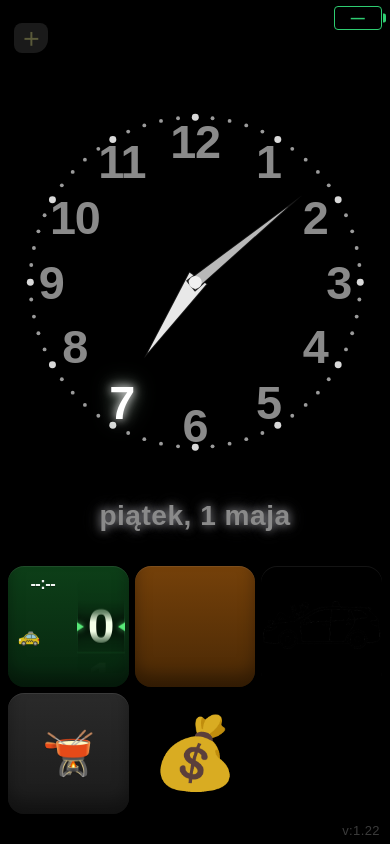
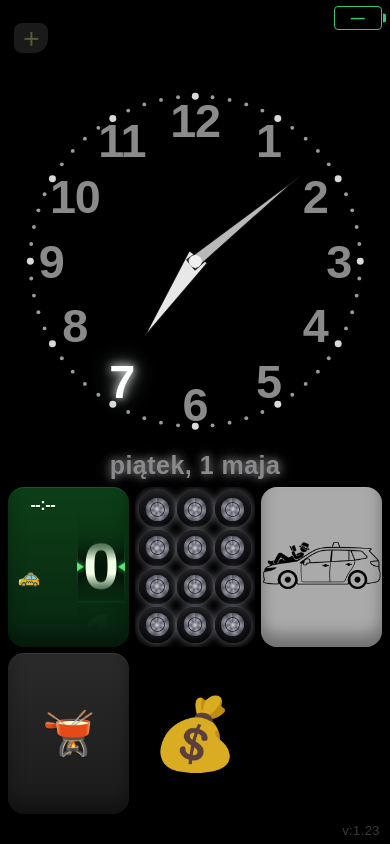
Before and after one commit to BG-user-OK/ZegarDoTAXI_v1.10, a plain HTML site: page index.html in a window 390 px wide. Drawn offline with Linux system fonts and the light colour scheme.

Commit message:
Add files via upload

```diff
--- a/index.html
+++ b/index.html
@@ -164,12 +164,12 @@
     .date-display{
       width:100%;
       text-align:center;
-      font-size:clamp(27px, 7.2vw, 40px);
+      font-size:clamp(24px, 6.4vw, 36px);
       font-weight:800;
       color:var(--dial-number);
       letter-spacing:.5px;
-      padding:6px 0;
-      line-height:1.05;
+      padding:0;
+      line-height:1;
       text-shadow:
         0 0 8px rgba(220,220,225,.55),
         0 0 16px rgba(200,200,210,.35),
@@ -212,7 +212,7 @@
     }
     .btn{
       position:relative; border:none; border-radius:16px;
-      aspect-ratio:1/1; min-height:84px;
+      aspect-ratio:1/1.33; min-height:108px;
       box-shadow: inset 0 1px 0 rgba(255,255,255,.08),
                   inset 0 -12px 16px rgba(0,0,0,.34),
                   0 0 0 1px rgba(0,0,0,.55);
@@ -583,7 +583,17 @@
                   0 0 0 1px rgba(255,154,31,.55);
     }
 
-    .exercise-btn{ background:linear-gradient(180deg,var(--btn-ex-off-1),var(--btn-ex-off-2)); }
+    .exercise-btn{
+      background:#000;
+      box-shadow:none;
+    }
+    .exercise-btn.flash .wheel{
+      animation:wheelFlash .8s ease;
+    }
+    @keyframes wheelFlash{
+      0%, 100% { box-shadow:0 0 8px rgba(220,220,235,.35), inset 0 -3px 6px rgba(0,0,0,.7), inset 0 2px 4px rgba(255,255,255,.15); }
+      50% { box-shadow:0 0 20px rgba(56,200,102,.7), 0 0 30px rgba(56,200,102,.4), inset 0 -3px 6px rgba(0,0,0,.7), inset 0 2px 4px rgba(255,255,255,.15); }
+    }
 
     /* === Siatka kół (zamiast biegacza) === */
     .wheels-grid{
@@ -697,34 +707,51 @@
                   0 0 0 1px rgba(255,90,71,.52);
     }
 
-    .break-btn{ background:linear-gradient(180deg,var(--btn-break-off-1),var(--btn-break-off-2)); }
-    /* Obrazek "przerwa" - widoczny gdy spoczynek; znika gdy przerwa aktywna lub po jej zakończeniu (jest dane) */
+    /* === Przerwa - jasnoszare tło, obrazek (auto+człowiek) wypełnia środek === */
+    .break-btn{
+      background:#aaaaaa;
+      transition:background .25s ease;
+    }
     .break-img{
       position:absolute;
       inset:0;
       width:100%; height:100%;
-      object-fit:cover;
+      object-fit:contain;
       z-index:1;
       pointer-events:none;
-      display:none;
-    }
-    .break-btn.has-img{
-      background:#000;
-    }
-    .break-btn.has-img .break-img{
-      display:block;
-    }
-    /* Gdy przerwa jest aktywna lub mamy do pokazania liczbę - obrazek znika i widać klasyczny przycisk */
-    .break-btn.on .break-img,
-    .break-btn.has-data .break-img{
-      display:none;
-    }
-    .break-btn.has-data{
+    }
+    .break-btn.no-img{
       background:linear-gradient(180deg,var(--btn-break-off-1),var(--btn-break-off-2));
     }
-    /* Emoji klepsydry również ukrywamy gdy mamy obrazek (i nie jest aktywne ani z danymi) */
-    .break-btn.has-img:not(.on):not(.has-data) #breakEmoji{
-      display:none;
+    /* Strefy tekstowe - górna 1/3 dla sumy, dolna 1/3 dla bieżącej przerwy */
+    .break-top-zone, .break-bot-zone{
+      position:absolute;
+      left:0; right:0;
+      height:33%;
+      display:flex;
+      align-items:center;
+      justify-content:center;
+      font-size:clamp(28px, 7.5vw, 44px);
+      font-weight:900;
+      color:#1a1a1a;
+      letter-spacing:-1px;
+      z-index:3;
+      pointer-events:none;
+      text-shadow:
+        0 0 6px rgba(255,255,255,.85),
+        0 1px 0 rgba(255,255,255,.6);
+      font-variant-numeric:tabular-nums;
+    }
+    .break-top-zone{ top:0; }
+    .break-bot-zone{ bottom:0; }
+    /* Miganie podczas aktywnej przerwy: jasnoszare ↔ żółty - obrazek pozostaje */
+    .break-btn.on{
+      background:#ffe84d !important;
+      box-shadow:
+        inset 0 1px 0 rgba(255,255,255,.22),
+        inset 0 -12px 16px rgba(0,0,0,.1),
+        0 0 24px rgba(255,232,77,.55),
+        0 0 0 1px rgba(255,232,77,.55);
     }
     .break-btn.on{
       background:linear-gradient(180deg,var(--btn-break-on-1),var(--btn-break-on-2));
@@ -1226,12 +1253,9 @@
         <div class="lp-ring"></div>
         <img src="Photos/przerwa.png" alt="Przerwa" class="break-img" id="breakImg"
              onload="this.parentElement.classList.add('has-img')"
-             onerror="this.remove()" />
-        <div class="mini-corner" id="breakSumMini"></div>
-        <div class="btn-inner">
-          <div class="center-big" id="breakCenter"></div>
-        </div>
-        <div class="emoji" id="breakEmoji">⌛</div>
+             onerror="this.style.display='none';this.parentElement.classList.add('no-img')" />
+        <div class="break-top-zone" id="breakTopZone"></div>
+        <div class="break-bot-zone" id="breakBotZone"></div>
       </button>
 
       <button class="btn pot-btn" id="potBtn" type="button">
@@ -1259,7 +1283,7 @@
   <div class="overlay" id="overlay"></div>
 
   <button class="install-btn" id="installBtn" type="button">📥 Zainstaluj</button>
-  <div class="version">v:1.22</div>
+  <div class="version">v:1.23</div>
 
   <script>
     const LS_KEY = 'tarcza_state_v1';
@@ -1642,14 +1666,14 @@
       const workStartMini=document.getElementById('workStartMini');
       const workEndMini=document.getElementById('workEndMini');
       const exBtn=document.getElementById('exerciseBtn');
-      const breakSumMini=document.getElementById('breakSumMini');
-      const breakCenter=document.getElementById('breakCenter');
+      const breakTopZone=document.getElementById('breakTopZone');
+      const breakBotZone=document.getElementById('breakBotZone');
 
       if(startWorkMinutes===null){
         workStartMini.textContent='--:--';
         workEndMini.textContent='';
-        breakSumMini.textContent='';
-        breakCenter.textContent='';
+        breakTopZone.textContent='';
+        breakBotZone.textContent='';
         workBtn.classList.remove('overtime');
         renderWorkRoller(0);
         renderWheels(0);
@@ -1659,21 +1683,17 @@
         const totalBreak=getTotalBreakMinutes(true);
         workStartMini.textContent=formatHHMM(startWorkMinutes);
         workEndMini.textContent=endWorkMinutes!==null?formatHHMM(endWorkMinutes):'';
-        breakSumMini.textContent=totalBreak!==0?formatCompactSigned(totalBreak):'';
-        breakCenter.textContent=breakActive?formatCompact(getActiveBreakMinutes()):'';
+        // Suma przerw - górna 1/3 (jeśli >0 lub jeśli była korekta)
+        breakTopZone.textContent = totalBreak !== 0 ? formatCompactSigned(totalBreak) : '';
+        // Bieżąca przerwa - dolna 1/3 (tylko gdy aktywna)
+        breakBotZone.textContent = breakActive ? formatCompact(getActiveBreakMinutes()) : '';
         workBtn.classList.toggle('overtime', net>480);
         renderWorkRoller(Math.max(0,net));
         renderWheels(ex);
       }
 
       const breakBtn=document.getElementById('breakBtn');
-      breakBtn.classList.remove('on','has-data');
-      // Czy mamy jakieś dane na breakBtn? (suma >0 lub aktywna przerwa)
-      const breakHasData = (
-        (startWorkMinutes!==null) &&
-        (breakActive || getTotalBreakMinutes(true) !== 0)
-      );
-      if(breakHasData) breakBtn.classList.add('has-data');
+      breakBtn.classList.remove('on');
       if(endWorkMinutes===null && breakActive && blinkState){
         breakBtn.classList.add('on');
       }
@@ -1684,20 +1704,17 @@
     }
 
     // === Render kół (12 sztuk, każde = 5 minut) ===
-    // Stan: ile minut minęło od ostatnich ćwiczeń
-    // 0..5 → 12 kół, 5..10 → 11 kół, ... 55..60 → 1 koło
-    // 60+ → tryb "overage" (czerwony licznik nadwyżki minut, max 500min)
-    let _lastWheelsCount = 12;  // do animacji znikania
+    // wheels DOM zawiera wszystkie aktualnie widoczne (i znikające) koła.
+    // _wheelsState.count = ile kół ma być widocznych docelowo
+    let _wheelsState = { count: 12, initialized: false };
     function renderWheels(elapsedMinutes){
       const grid = document.getElementById('wheelsGrid');
       const exBtn = document.getElementById('exerciseBtn');
 
       if(!startWorkMinutes){
-        // Praca nieuruchomiona - pokazujemy 12 kół (stan początkowy)
         elapsedMinutes = 0;
       }
-
-      // Limit 500 minut - powyżej zatrzymujemy (porzucona aplikacja)
+      // Limit 500 minut - powyżej zatrzymujemy
       if(elapsedMinutes > 500) elapsedMinutes = 500;
 
       const wheelsLeft = Math.max(0, 12 - Math.floor(elapsedMinutes / 5));
@@ -1711,7 +1728,42 @@
       }
       exBtn.classList.remove('overage');
 
-      // Layout per liczba kół: ile kolumn × ile rzędów
+      // Pierwszy render: zbuduj 12 kół od razu
+      if(!_wheelsState.initialized){
+        buildWheelsGrid(wheelsLeft);
+        _wheelsState.count = wheelsLeft;
+        _wheelsState.initialized = true;
+        return;
+      }
+
+      // Jeśli liczba urosła (reset, klik) - rebuild
+      if(wheelsLeft > _wheelsState.count){
+        buildWheelsGrid(wheelsLeft);
+        _wheelsState.count = wheelsLeft;
+        return;
+      }
+      // Jeśli się nie zmieniła - nic nie rób
+      if(wheelsLeft === _wheelsState.count) return;
+
+      // Liczba zmalała - animuj znikanie pierwszych "diff" kół
+      const diff = _wheelsState.count - wheelsLeft;
+      _wheelsState.count = wheelsLeft;
+      // Pierwsze `diff` kół (od góry-lewej) dostają animację vanishing
+      const wheels = grid.querySelectorAll('.wheel:not(.vanishing)');
+      for(let i = 0; i < diff && i < wheels.length; i++){
+        wheels[i].classList.add('vanishing');
+      }
+      // Po zakończeniu animacji (3s) - rebuild w nowym layoucie
+      setTimeout(()=>{
+        // Sprawdź czy stan nie zmienił się w międzyczasie
+        if(_wheelsState.count === wheelsLeft){
+          buildWheelsGrid(wheelsLeft);
+        }
+      }, 3050);
+    }
+
+    function buildWheelsGrid(count){
+      const grid = document.getElementById('wheelsGrid');
       const layouts = {
         12: { cols:3, rows:4 },
         11: { cols:3, rows:4 },
@@ -1726,34 +1778,7 @@
         2:  { cols:2, rows:1 },
         1:  { cols:1, rows:1 }
       };
-      const lay = layouts[wheelsLeft] || { cols:3, rows:4 };
-      grid.style.gridTemplateColumns = `repeat(${lay.cols}, 1fr)`;
-      grid.style.gridTemplateRows = `repeat(${lay.rows}, 1fr)`;
-
-      // Buduj DOM jeśli liczba się zmienia
-      if(_lastWheelsCount !== wheelsLeft){
-        // Animacja znikania: pokaż wszystkie z _lastWheelsCount kół, oznacz różnicę jako vanishing
-        const diff = _lastWheelsCount - wheelsLeft;
-        if(diff > 0 && grid.children.length === _lastWheelsCount){
-          // Oznacz pierwsze `diff` kół jako vanishing
-          for(let i=0; i<diff; i++){
-            grid.children[i].classList.add('vanishing');
-          }
-          // Po 3s (czas animacji) - przerysuj siatkę z mniej kołami
-          setTimeout(()=>{
-            buildWheelsGrid(wheelsLeft, lay);
-            _lastWheelsCount = wheelsLeft;
-          }, 3000);
-          return;
-        }
-        // Jeśli liczba urosła (np. po reset / kliknięciu) lub pierwszy render - rebuild od razu
-        buildWheelsGrid(wheelsLeft, lay);
-        _lastWheelsCount = wheelsLeft;
-      }
-    }
-
-    function buildWheelsGrid(count, lay){
-      const grid = document.getElementById('wheelsGrid');
+      const lay = layouts[count] || { cols:3, rows:4 };
       grid.style.gridTemplateColumns = `repeat(${lay.cols}, 1fr)`;
       grid.style.gridTemplateRows = `repeat(${lay.rows}, 1fr)`;
       clearChildren(grid);
@@ -2958,7 +2983,7 @@
       lastExerciseMinutes=now;
       exerciseMarkers.push(now);
       // Reset stanu kół - następny render zbuduje 12 kół od nowa
-      _lastWheelsCount = 12;
+      _wheelsState = { count: 12, initialized: false };
       const b=document.getElementById('exerciseBtn');
       b.classList.remove('alert','blink','overage');
       b.classList.add('flash');
--- a/sw.js
+++ b/sw.js
@@ -1,6 +1,6 @@
 // Service Worker dla Tarczy czasu pracy
 // WAŻNE: przy każdej nowej wersji aplikacji zmień nazwę cache - stare wersje automatycznie się usuną.
-const CACHE_NAME = 'tarcza-v1.22';
+const CACHE_NAME = 'tarcza-v1.23';
 
 const FILES_TO_CACHE = [
   './',
```
